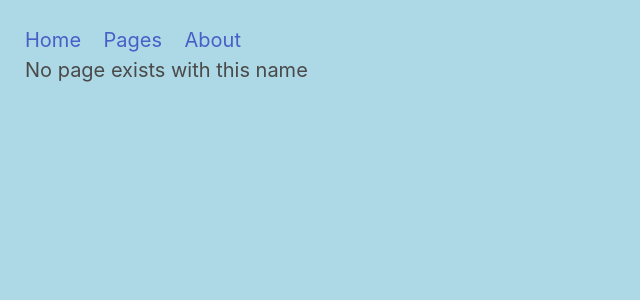
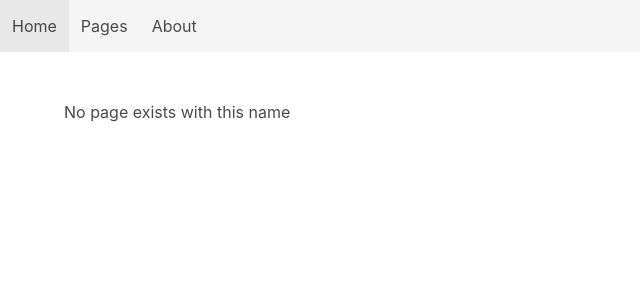
Before and after one commit to Cruiz102/lab_4.2.1_web_page, a Flask app: a page that uses flaskr/templates/main.html in a window 1280 px wide. Shown: the top 300 px of the page, without its empty margins (0-640 px from the left). Run offline with Flask 3, Linux system fonts and the light colour scheme.

Commit message:
commit the progress on the lab.

```diff
--- a/flaskr/templates/main.html
+++ b/flaskr/templates/main.html
@@ -2,35 +2,35 @@
 <html>
 
 <head>
-    <head>
-        <title>{% block page_name %}{{ page_name }}{% endblock %}</title>
-        <link rel="stylesheet" href="{{ url_for('static', filename='style.css') }}">
-    </head>
+    <title>{% block page_name %}{{ page_name }}{% endblock %}</title>
+    <link rel="stylesheet" href="https://cdn.jsdelivr.net/npm/bulma@0.9.4/css/bulma.min.css">
+    <style>
+        .page-preview {
+            font-size: 0.9rem;
+            color: #666;
+            margin-top: 0.25rem;
+        }
+    </style>
 </head>
 
 <body>
-    <!-- The below tag is using Bulma CSS. Try replacing line 14 with line 13. -->
-    <!-- <div class="has-text-success-dark is-size-4  has-text-weight-medium"> -->
-    <div>
-        <a href="{{ url_for('home') }}">
-            Home
-        </a>
-        &nbsp;&nbsp;
-        <a href="{{ url_for('all_pages') }}">
-            Pages
-        </a>
-        &nbsp;&nbsp;
-        <a href="{{ url_for('about') }}">
-            About
-        </a>
-    </div>
+    <!-- Navigation -->
+    <nav class="navbar is-light" role="navigation" aria-label="main navigation">
+        <div class="navbar-menu is-active">
+            <div class="navbar-start">
+                <a class="navbar-item" href="{{ url_for('home') }}">Home</a>
+                <a class="navbar-item" href="{{ url_for('all_pages') }}">Pages</a>
+                <a class="navbar-item" href="{{ url_for('about') }}">About</a>
+            </div>
+        </div>
+    </nav>
 
-    <!-- The below tag is using Bulma CSS. Try replacing line 30 with line 29. -->
-    <!-- <div class="content"> -->
-    <div>
-        {% block content %}{{ page_content }}{% endblock %}
-    </div>
-
+    <!-- Main content -->
+    <section class="section">
+        <div class="container">
+            {% block content %}{{ page_content }}{% endblock %}
+        </div>
+    </section>
 </body>
 
 </html>
```
Also changed, not shown: flaskr/templates/pages.html (+15 -6 lines), Screenshot from 2025-04-11 13-48-54.png (added), Screenshot from 2025-04-11 13-49-37.png (added).
